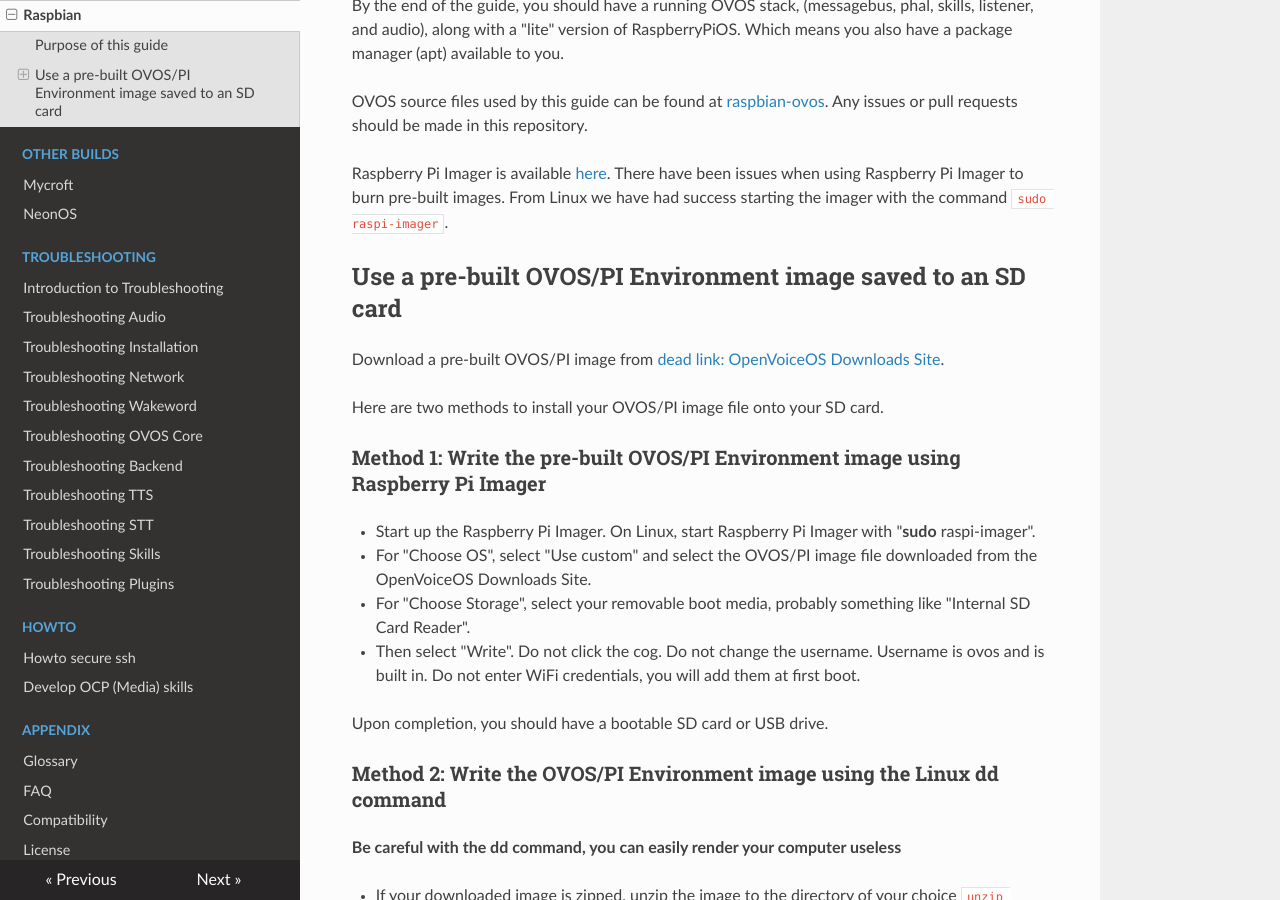
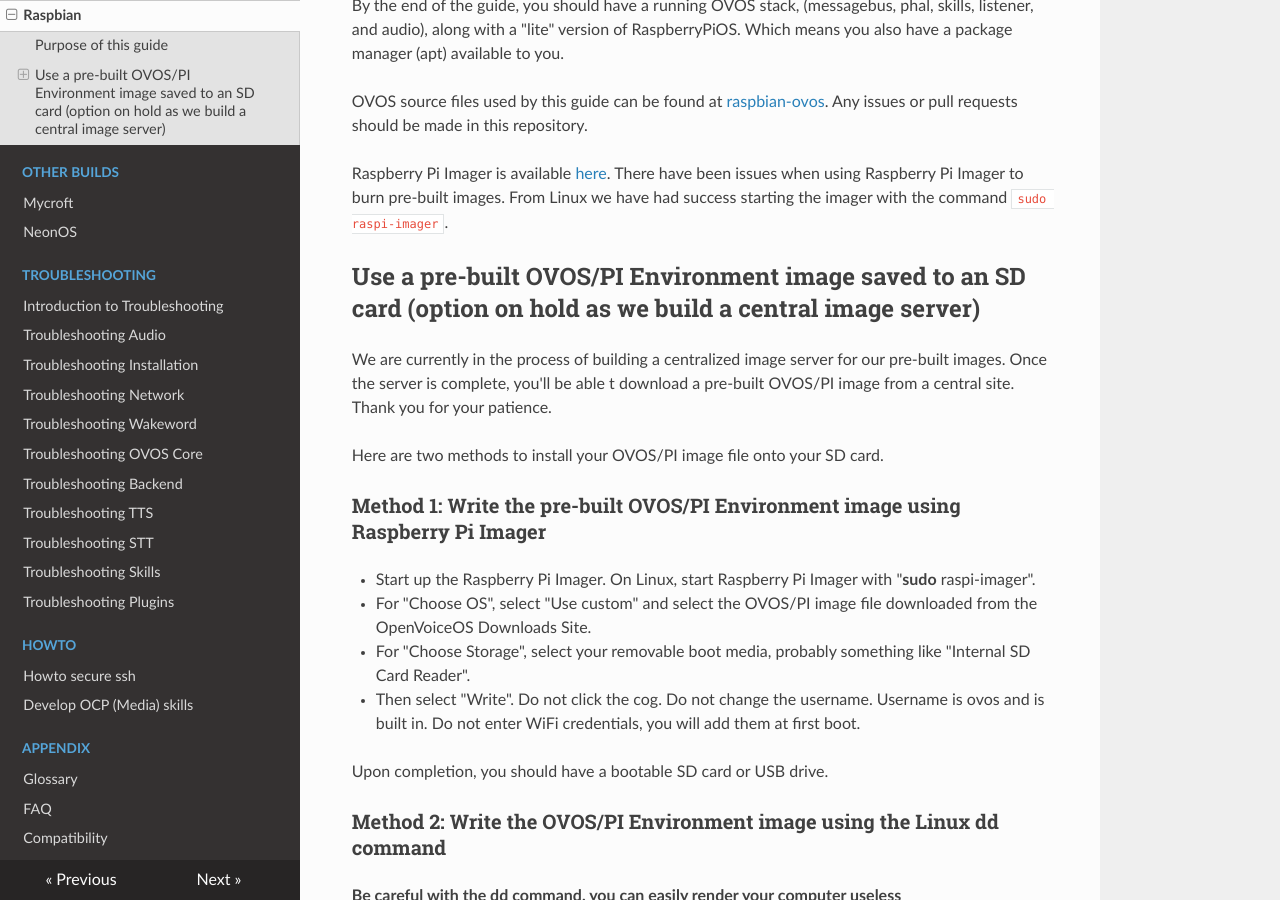
Before and after one commit to OpenVoiceOS/community-docs, an MkDocs documentation site: the page built from docs/install_raspbian.md, in a window 1280 px wide and 900 px high, scrolled down 414 px. Built offline with MkDocs 1.6.1, drawn with Linux system fonts in a browser that asks for light colours; nearby versions of some CDN libraries.

Commit message:
Edited to reference the new image server

```diff
--- a/docs/install_raspbian.md
+++ b/docs/install_raspbian.md
@@ -12,9 +12,9 @@
 
 Raspberry Pi Imager is available [here](https://www.raspberrypi.com/software/). There have been issues when using Raspberry Pi Imager to burn pre-built images. From Linux we have had success starting the imager with the command `sudo raspi-imager`.
 
-## Use a pre-built OVOS/PI Environment image saved to an SD card
+## Use a pre-built OVOS/PI Environment image saved to an SD card (option on hold as we build a central image server)
 
-Download a pre-built OVOS/PI image from [dead link: OpenVoiceOS Downloads Site](https://downloads.openvoiceos.com/images/raspbian/).
+We are currently in the process of building a centralized image server for our pre-built images.  Once the server is complete, you'll be able t download a pre-built OVOS/PI image from a central site.  Thank you for your patience.
 
 Here are two methods to install your OVOS/PI image file onto your SD card.
 
```
